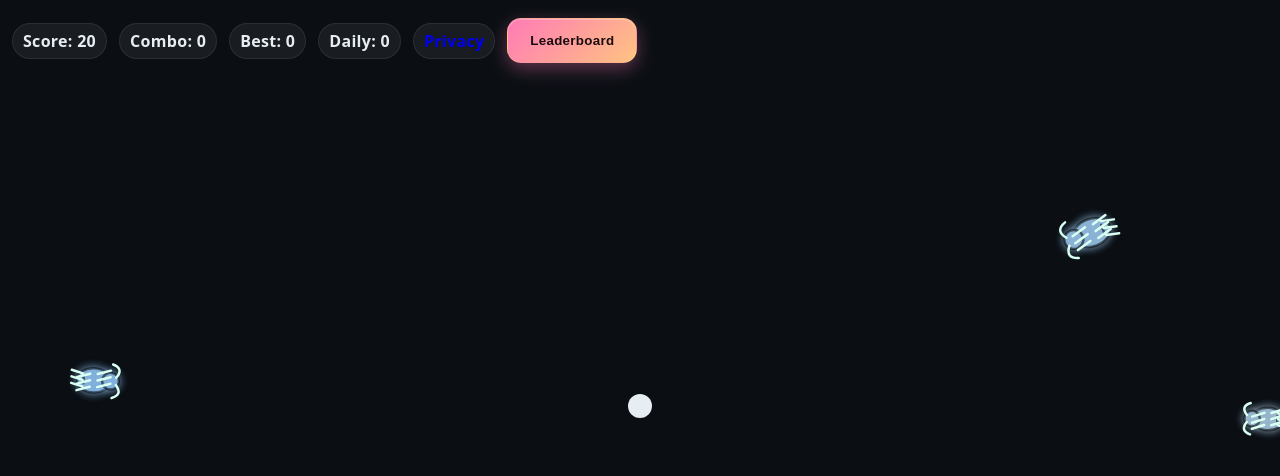
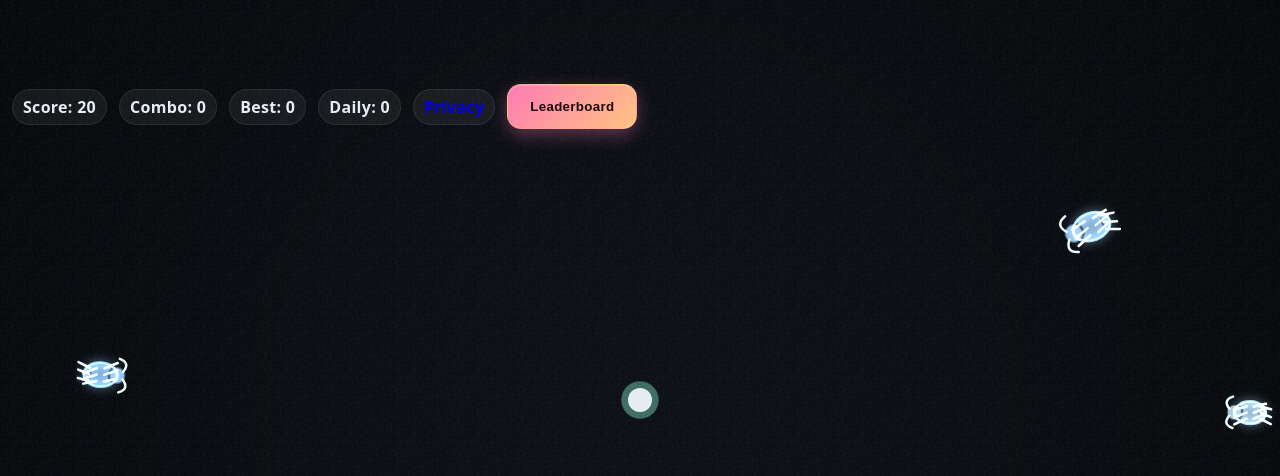
Before and after one commit to alexandremarquesricardo-star/loop_runner_adsense_configurable, a plain HTML site: page index.html in a window 1280 px wide. Both pictures are taken after a click on the button "Play". Drawn offline with Linux system fonts and the light colour scheme; animation ran at ten frames a second.

Commit message:
modified:   index.html

```diff
--- a/index.html
+++ b/index.html
@@ -59,6 +59,10 @@
     /* Ads */
     #ad-top-wrapper { position: fixed; top:0; left:0; right:0; z-index:5; background:#0b0f14; padding:6px 8px 0; width:100%; }
     #ad-spacer { height: var(--adH, 72px); }
+
+    /* Collapse ad UI if blocked */
+    .ads-blocked #ad-top-wrapper { display:none; }
+    .ads-blocked #ad-spacer { height:0 !important; }
 
     /* Modal */
     .modal { pointer-events:auto; position: fixed; inset:0; display:none; align-items:center; justify-content:center; z-index:10; }
@@ -131,18 +135,46 @@
 
 <script>
 (() => {
+  // ---------- Canvas setup ----------
   const canvas = document.getElementById('game');
   const ctx = canvas.getContext('2d');
-  let W=0, H=0, DPR=Math.min(devicePixelRatio||1,2);
-  function resize(){ W=innerWidth|0; H=innerHeight|0; canvas.width=W*DPR; canvas.height=H*DPR; canvas.style.width=W+'px'; canvas.style.height=H+'px'; ctx.setTransform(DPR,0,0,DPR,0,0); }
-  addEventListener('resize', resize); resize();
+  let W=0, H=0, DPR=Math.min(window.devicePixelRatio||1, 2);
 
-  // Safe Ad init
+  function resize(){
+    W=innerWidth|0; H=innerHeight|0;
+    canvas.width=W*DPR; canvas.height=H*DPR;
+    canvas.style.width=W+'px'; canvas.style.height=H+'px';
+    ctx.setTransform(DPR,0,0,DPR,0,0);
+    // keep fx canvas in sync
+    fx.width = W; fx.height = H; fxCtx.setTransform(1,0,0,1,0,0);
+  }
+  addEventListener('resize', resize);
+
+  // offscreen for bloom
+  const fx = document.createElement('canvas');
+  const fxCtx = fx.getContext('2d');
+
+  // small noise tile
+  const noise = document.createElement('canvas');
+  noise.width = noise.height = 64;
+  const nctx = noise.getContext('2d');
+  const id = nctx.createImageData(64,64);
+  for(let i=0;i<id.data.length;i+=4){ const v = (Math.random()*255)|0; id.data[i]=id.data[i+1]=id.data[i+2]=v; id.data[i+3]=255; }
+  nctx.putImageData(id,0,0);
+
+  resize();
+
+  // ---------- Ad handling (blocker-safe) ----------
+  function markAdsBlocked(){ document.documentElement.classList.add('ads-blocked'); }
+  window.addEventListener('load', () => {
+    setTimeout(() => { if(!window.adsbygoogle || !window.adsbygoogle.loaded) markAdsBlocked(); }, 1200);
+  });
+
   const topIns = document.getElementById('ad-top-unit');
   function tryFillTopAd(){
-    if(!topIns) return;
+    if(!topIns || document.documentElement.classList.contains('ads-blocked')) return true;
     const w = topIns.clientWidth;
-    if(w && w > 0){ (window.adsbygoogle=window.adsbygoogle||[]).push({}); return true; }
+    if(w && w > 0){ try { (window.adsbygoogle=window.adsbygoogle||[]).push({}); } catch(e) {} return true; }
     return false;
   }
   window.addEventListener('load', ()=>{
@@ -153,7 +185,6 @@
     }
   });
 
-  // Auto spacer for ad height
   const spacer = document.getElementById('ad-spacer');
   if('ResizeObserver' in window){
     new ResizeObserver(()=>{
@@ -163,13 +194,14 @@
     }).observe(document.getElementById('ad-top-wrapper'));
   }
 
-  // localStorage-safe helpers
+  // ---------- Storage helpers ----------
   function getLS(k, fallback){ try{ const v = localStorage.getItem(k); return v===null? fallback: v; }catch{ return fallback; } }
   function setLS(k, v){ try{ localStorage.setItem(k, v); }catch{} }
 
+  // ---------- State ----------
   const state={ running:false, paused:false, score:0, combo:0, time:0,
     best:Number(getLS('lr_best', 0)), dailyBest:Number(getLS('lr_daily', 0)),
-    spawnTimer:0, spawnInterval:1.1, dailyMode:false };
+    spawnTimer:0, spawnInterval:1.05, dailyMode:false };
 
   const ui={
     score:document.getElementById('score'), combo:document.getElementById('combo'),
@@ -181,7 +213,7 @@
   function hydrateHUD(){ ui.score.textContent='Score: 0'; ui.combo.textContent='Combo: 0'; ui.best.textContent='Best: '+state.best; ui.daily.textContent='Daily: '+state.dailyBest; }
   hydrateHUD();
 
-  // Seeded RNG for daily
+  // RNG & daily
   const todayKey=()=>new Date().toISOString().slice(0,10);
   function mulberry32(a){return function(){let t=a+=0x6D2B79F5;t=Math.imul(t^t>>>15,t|1);t^=t+Math.imul(t^t>>>7,t|61);return((t^t>>>14)>>>0)/4294967296}};
   let seededRand=Math.random; let usingSeed=false;
@@ -190,21 +222,25 @@
   function rndi(a,b){ return Math.floor(rnd(a,b+1)); }
   function hashToInt(str){ let h=2166136261>>>0; for(let i=0;i<str.length;i++){ h^=str.charCodeAt(i); h=Math.imul(h,16777619); } return h>>>0; }
 
-  // Audio
+  // Audio (tiny beeps)
   let audio, master;
   function initAudio(){ if(!audio){ audio=new (window.AudioContext||window.webkitAudioContext)(); master=audio.createGain(); master.gain.value=0.08; master.connect(audio.destination); } }
+  function beep(freq=440, dur=0.06){ if(!audio) return; const o=audio.createOscillator(); const g=audio.createGain(); o.type='square'; o.frequency.value=freq; g.gain.value=0.0001; g.gain.linearRampToValueAtTime(0.2, audio.currentTime+0.01); g.gain.exponentialRampToValueAtTime(0.0001, audio.currentTime+dur); o.connect(g); g.connect(master); o.start(); o.stop(audio.currentTime+dur+0.02); }
 
+  // Entities
   const player={ x:W/2, y:H/2, r:12, vx:0, vy:0, maxSpeed:900, friction:9, dashing:false, dashCooldown:0, dashWindup:0 };
-  const enemies=[]; const particles=[];
+  const enemies=[]; const particles=[]; const waves=[]; const trail=[];
 
   function addParticle(x,y,size=2,life=0.4){ const a=rnd(0,Math.PI*2); const sp=rnd(40,240); particles.push({x,y,vx:Math.cos(a)*sp, vy:Math.sin(a)*sp, life, maxLife:life, size}); }
+  function addWave(x,y){ waves.push({x,y,r:0, maxR:220, a:0.5}); }
+
   function spawnEnemy(){ const m=24; const side=rndi(0,3); let x,y; if(side===0){x=rnd(-m,W+m); y=-m;} else if(side===1){x=W+m; y=rnd(-m,H+m);} else if(side===2){x=rnd(-m,W+m); y=H+m;} else {x=-m; y=rnd(-m,H+m);}
     const r=rnd(14,22); const speed=rnd(40,90)+Math.min(state.time*4,220); const ang=Math.atan2(player.y-y, player.x-x)+rnd(-0.5,0.5); const vx=Math.cos(ang)*speed, vy=Math.sin(ang)*speed; enemies.push({x,y,r,vx,vy,speed,ang}); }
 
   // Input
   let pointer={ x:W/2, y:H/2, down:false };
   function screenToWorld(e){ const rect=canvas.getBoundingClientRect(); return { x:(e.clientX-rect.left), y:(e.clientY-rect.top) }; }
-  function startDashTowards(px,py){ if(player.dashCooldown>0) return; const dx=px-player.x, dy=py-player.y; const len=Math.hypot(dx,dy)||1; const ux=dx/len, uy=dy/len; player.vx=ux*player.maxSpeed; player.vy=uy*player.maxSpeed; player.dashing=true; player.dashCooldown=0.35; player.dashWindup=0.12; for(let i=0;i<10;i++) addParticle(player.x,player.y,3,0.25); }
+  function startDashTowards(px,py){ if(player.dashCooldown>0) return; const dx=px-player.x, dy=py-player.y; const len=Math.hypot(dx,dy)||1; const ux=dx/len, uy=dy/len; player.vx=ux*player.maxSpeed; player.vy=uy*player.maxSpeed; player.dashing=true; player.dashCooldown=0.35; player.dashWindup=0.12; for(let i=0;i<10;i++) addParticle(player.x,player.y,3,0.25); addWave(player.x,player.y); beep(660,0.05); }
   canvas.addEventListener('pointerdown',(e)=>{ initAudio(); const p=screenToWorld(e); pointer.down=true; pointer.x=p.x; pointer.y=p.y; startDashTowards(pointer.x,pointer.y); });
   canvas.addEventListener('pointermove',(e)=>{ const p=screenToWorld(e); pointer.x=p.x; pointer.y=p.y; });
   canvas.addEventListener('pointerup',()=>{ pointer.down=false; });
@@ -226,15 +262,111 @@
   // Fill modal ad only when visible
   let modalAdFilled = false;
   function maybeFillModalAd(){
-    if(modalAdFilled) return;
+    if(modalAdFilled || document.documentElement.classList.contains('ads-blocked')) return;
     const ins = document.getElementById('ad-modal-unit');
     if(!ins) return;
     const w = ins.clientWidth;
-    if(w && w>0){ (window.adsbygoogle=window.adsbygoogle||[]).push({}); modalAdFilled = true; }
+    if(w && w>0){ try { (window.adsbygoogle=window.adsbygoogle||[]).push({}); modalAdFilled = true; } catch(e) {} }
     else { setTimeout(maybeFillModalAd, 200); }
   }
 
-  function startGame(daily=false){ state.running=true; state.paused=false; state.time=0; state.score=0; state.combo=0; state.spawnTimer=0; state.spawnInterval=1.1; enemies.length=0; particles.length=0; player.x=W/2; player.y=H/2; player.vx=0; player.vy=0; player.dashing=false; player.dashCooldown=0; player.dashWindup=0; hydrateHUD(); state.dailyMode=daily; usingSeed=false; if(daily) setDailySeed(); ui.overlay.style.display='none'; }
+  // ---------- Visual helpers ----------
+  function clamp01(t){ return Math.max(0, Math.min(1, t)); }
+  function lerp(a,b,t){ return a + (b-a)*t; }
+  function lerpColor(c1, c2, t){ return [ Math.round(lerp(c1[0], c2[0], t)), Math.round(lerp(c1[1], c2[1], t)), Math.round(lerp(c1[2], c2[2], t)) ]; }
+  const COL_BLUE=[88,166,255], COL_YELLOW=[255,210,119], COL_RED=[255,95,95];
+  function speedToColor(speed){ const t = clamp01((speed-40)/270); if(t<0.5){ const u=t/0.5; const c=lerpColor(COL_BLUE, COL_YELLOW, u); return `rgb(${c[0]},${c[1]},${c[2]})`; } const u=(t-0.5)/0.5; const c=lerpColor(COL_YELLOW, COL_RED, u); return `rgb(${c[0]},${c[1]},${c[2]})`; }
+
+  // ---------- FX layers ----------
+  function drawBackground(t){
+    // radial gradient
+    const g = ctx.createRadialGradient(W*0.5,H*0.5,0, W*0.5,H*0.5, Math.hypot(W,H)*0.6);
+    g.addColorStop(0,'#0b0f14'); g.addColorStop(1,'#05080c');
+    ctx.fillStyle = g; ctx.fillRect(0,0,W,H);
+
+    // subtle grid
+    ctx.save();
+    ctx.globalAlpha = 0.08;
+    ctx.fillStyle = '#0e141c';
+    const offX = (t*12)%40, offY=(t*8)%40;
+    for(let x=-40+offX; x<W+40; x+=40){ ctx.fillRect(x,0,1,H); }
+    for(let y=-40+offY; y<H+40; y+=40){ ctx.fillRect(0,y,W,1); }
+    ctx.restore();
+
+    // vignette
+    ctx.save();
+    ctx.globalCompositeOperation = 'multiply';
+    const vg = ctx.createRadialGradient(W*0.5,H*0.5, Math.min(W,H)*0.4, W*0.5,H*0.5, Math.max(W,H)*0.7);
+    vg.addColorStop(0,'rgba(0,0,0,0)'); vg.addColorStop(1,'rgba(0,0,0,0.35)');
+    ctx.fillStyle = vg; ctx.fillRect(0,0,W,H);
+    ctx.restore();
+
+    // noise film
+    ctx.save();
+    ctx.globalAlpha = 0.035;
+    for(let y=0;y<H;y+=64) for(let x=0;x<W;x+=64) ctx.drawImage(noise, x, y);
+    ctx.restore();
+  }
+
+  function updateTrail(dt){
+    trail.push({x:player.x, y:player.y, a:1});
+    if(trail.length>24) trail.shift();
+    for(const t of trail) t.a *= Math.pow(0.9, Math.max(1, 60*dt));
+  }
+  function renderTrail(){
+    ctx.save();
+    ctx.globalCompositeOperation='lighter';
+    for(let i=0;i<trail.length;i++){ const t = trail[i], a = t.a*0.35; if(a<0.02) continue; ctx.globalAlpha=a; ctx.beginPath(); ctx.arc(t.x,t.y, player.r*(1+i/trail.length*0.6), 0, Math.PI*2); ctx.fillStyle='#88ffcc'; ctx.fill(); }
+    ctx.restore();
+  }
+
+  function drawBug(e){
+    ctx.save();
+    ctx.translate(e.x, e.y);
+    ctx.rotate(e.ang||0);
+    ctx.lineJoin='round'; ctx.lineCap='round';
+
+    // Body + outline
+    const body = speedToColor(e.speed);
+    ctx.fillStyle = body;
+    ctx.strokeStyle = 'rgba(0,0,0,0.55)';
+    ctx.lineWidth = 2.5;
+    ctx.beginPath(); ctx.ellipse(0, 0, e.r*0.9, e.r*0.65, 0, 0, Math.PI*2); ctx.fill(); ctx.stroke();
+    ctx.beginPath(); ctx.ellipse(e.r*0.9, 0, e.r*0.45, e.r*0.45, 0, 0, Math.PI*2); ctx.fill(); ctx.stroke();
+
+    // Stripe
+    ctx.beginPath(); ctx.moveTo(-e.r*0.55, -e.r*0.18); ctx.lineTo(-e.r*0.55, e.r*0.18); ctx.stroke();
+
+    // Legs/antennae (LOD + subtle wiggle)
+    if(e.r>10){
+      const t = performance.now()*0.003;
+      ctx.strokeStyle = '#eafff7';
+      ctx.lineWidth = 2.5;
+      for(let i=-1;i<=1;i++){
+        const sway = Math.sin(t*5 + i)*2;
+        const y = i*e.r*0.35;
+        ctx.beginPath();
+        ctx.moveTo(-e.r*0.6, y);   ctx.lineTo(-e.r*1.2, y-3+sway);
+        ctx.moveTo(-e.r*0.2, y);   ctx.lineTo(-e.r*0.9, y+4-sway);
+        ctx.moveTo( e.r*0.2, y);   ctx.lineTo( e.r*0.9, y-4+sway);
+        ctx.stroke();
+      }
+      ctx.beginPath();
+      ctx.moveTo(e.r*1.2, -e.r*0.2); ctx.quadraticCurveTo(e.r*1.6, -e.r*0.7, e.r*1.0, -e.r*0.9);
+      ctx.moveTo(e.r*1.2,  e.r*0.2); ctx.quadraticCurveTo(e.r*1.6,  e.r*0.7, e.r*1.0,  e.r*0.9);
+      ctx.stroke();
+    }
+
+    // Soft glow stroke
+    ctx.globalCompositeOperation='lighter';
+    ctx.shadowColor = body; ctx.shadowBlur=10;
+    ctx.beginPath(); ctx.ellipse(0,0, e.r*0.9, e.r*0.65, 0,0,Math.PI*2); ctx.strokeStyle=body; ctx.stroke();
+
+    ctx.restore();
+  }
+
+  // ---------- Game loop ----------
+  function startGame(daily=false){ state.running=true; state.paused=false; state.time=0; state.score=0; state.combo=0; state.spawnTimer=0; state.spawnInterval=1.05; enemies.length=0; particles.length=0; waves.length=0; trail.length=0; player.x=W/2; player.y=H/2; player.vx=0; player.vy=0; player.dashing=false; player.dashCooldown=0; player.dashWindup=0; hydrateHUD(); state.dailyMode=daily; usingSeed=false; if(daily) setDailySeed(); ui.overlay.style.display='none'; }
   function gameOver(){ state.running=false; state.paused=false; if(state.dailyMode){ state.dailyBest=Math.max(state.dailyBest, state.score|0); setLS('lr_daily', state.dailyBest); } else { state.best=Math.max(state.best, state.score|0); setLS('lr_best', state.best); } hydrateHUD(); document.querySelector('#overlay h1').textContent='Game Over'; document.querySelector('#overlay p').innerHTML=`Score: <b>${state.score|0}</b> • Best: <b>${state.dailyMode?state.dailyBest:state.best}</b>`; ui.overlay.style.display='block'; showLeaderboard(state.dailyMode?'daily':'normal'); }
 
   ui.start.addEventListener('click', ()=>{ initAudio(); startGame(false); });
@@ -243,86 +375,64 @@
 
   let last = performance.now();
   function loop(){ requestAnimationFrame(loop); const t=performance.now(); let dt=(t-last)/1000; last=t; if(!state.running){ render(); return; }
-    state.time += dt; state.score += dt*10; if(((state.score|0)%10)===0) ui.score.textContent=`Score: ${state.score|0}`; update(dt); render(); }
-  function update(dt){ state.spawnTimer-=dt; if(state.spawnTimer<=0){ spawnEnemy(); state.spawnTimer=state.spawnInterval; }
+    state.time += dt; state.score += dt*10; if(((state.score|0)%10)===0) ui.score.textContent=`Score: ${state.score|0}`;
+    update(dt); render(); }
+  function update(dt){
+    state.spawnTimer-=dt; if(state.spawnTimer<=0){ spawnEnemy(); state.spawnTimer=state.spawnInterval; }
     if(player.dashWindup>0){ player.dashWindup-=dt; if(player.dashWindup<=0) player.dashing=false; }
     const f=Math.exp(-player.friction*dt); player.vx*=f; player.vy*=f; player.x+=player.vx*dt; player.y+=player.vy*dt; player.x=Math.max(8,Math.min(W-8,player.x)); player.y=Math.max(8,Math.min(H-8,player.y)); if(player.dashCooldown>0) player.dashCooldown-=dt;
+
+    // waves
+    for(let i=0;i<waves.length;i++){ const w=waves[i]; w.r += 400*dt; w.a *= Math.pow(0.5, dt*2); if(w.r>w.maxR || w.a<0.02){ waves.splice(i,1); i--; } }
+
+    // trail
+    updateTrail(dt);
+
+    // enemies
     for(let i=0;i<enemies.length;i++){ const e=enemies[i]; const ang=Math.atan2(player.y-e.y, player.x-e.x); e.vx=Math.cos(ang)*e.speed; e.vy=Math.sin(ang)*e.speed; e.ang = Math.atan2(e.vy, e.vx); e.x+=e.vx*dt; e.y+=e.vy*dt;
       const d=Math.hypot(e.x-player.x, e.y-player.y);
-      if(d<e.r+player.r){ if(player.dashing){ enemies.splice(i,1); i--; state.combo+=1; const add = Math.floor(10*Math.pow(1.4, state.combo-1)); state.score += add; ui.combo.textContent=`Combo: ${state.combo}`; ui.score.textContent=`Score: ${state.score|0}`; for(let k=0;k<24;k++) addParticle(e.x,e.y, Math.random()*2+2, Math.random()*0.4+0.2); } else { gameOver(); break; } }
-      if(e.x<-100||e.x>W+100||e.y<-100||e.y>H+100){ enemies.splice(i,1); i--; }
+      if(d<e.r+player.r){ if(player.dashing){ enemies.splice(i,1); i--; state.combo+=1; const add = Math.floor(10*Math.pow(1.4, state.combo-1)); state.score += add; ui.combo.textContent=`Combo: ${state.combo}`; ui.score.textContent=`Score: ${state.score|0}`; for(let k=0;k<28;k++) addParticle(e.x,e.y, Math.random()*2+2, Math.random()*0.5+0.2); beep(880,0.04); } else { gameOver(); break; } }
+      if(e.x<-140||e.x>W+140||e.y<-140||e.y>H+140){ enemies.splice(i,1); i--; }
     }
+
+    // particles
     for(let i=0;i<particles.length;i++){ const p=particles[i]; p.life-=dt; p.x+=p.vx*dt; p.y+=p.vy*dt; p.vx*=0.98; p.vy*=0.98; if(p.life<=0){ particles.splice(i,1); i--; } }
   }
 
-  // ---------- Visual helpers ----------
-  function clamp01(t){ return Math.max(0, Math.min(1, t)); }
-  function lerp(a,b,t){ return a + (b-a)*t; }
-  function lerpColor(c1, c2, t){ // colors as [r,g,b]
-    return [ Math.round(lerp(c1[0], c2[0], t)),
-             Math.round(lerp(c1[1], c2[1], t)),
-             Math.round(lerp(c1[2], c2[2], t)) ];
-  }
-  const COL_BLUE=[88,166,255], COL_YELLOW=[255,210,119], COL_RED=[255,95,95];
-  function speedToColor(speed){ // map ~40..310 to blue->yellow->red
-    const t = clamp01((speed-40)/270);
-    if(t<0.5){ const u=t/0.5; const c=lerpColor(COL_BLUE, COL_YELLOW, u); return `rgb(${c[0]},${c[1]},${c[2]})`; }
-    const u=(t-0.5)/0.5; const c=lerpColor(COL_YELLOW, COL_RED, u); return `rgb(${c[0]},${c[1]},${c[2]})`;
-  }
+  function render(){
+    // background + film
+    drawBackground(state.time);
 
-  function drawBug(e){
+    // additive particle layer
     ctx.save();
-    ctx.translate(e.x, e.y);
-    ctx.rotate(e.ang||0);
-    ctx.lineJoin='round'; ctx.lineCap='round';
+    ctx.globalCompositeOperation='lighter';
+    for(const p of particles){ const a=Math.max(0, Math.min(1, p.life/p.maxLife)); ctx.globalAlpha=a*0.8; ctx.beginPath(); ctx.arc(p.x,p.y,p.size,0,Math.PI*2); ctx.fillStyle='#8fb3ff'; ctx.fill(); }
+    ctx.restore();
 
-    // Color by speed + glow for accessibility
-    const body = speedToColor(e.speed);
-    ctx.shadowColor = body;
-    ctx.shadowBlur = 8;
+    // shockwaves
+    ctx.save();
+    ctx.globalCompositeOperation='lighter';
+    for(const w of waves){ ctx.globalAlpha=w.a*0.6; ctx.beginPath(); ctx.arc(w.x,w.y,w.r,0,Math.PI*2); ctx.strokeStyle='#88ffcc'; ctx.lineWidth=2; ctx.stroke(); }
+    ctx.restore();
 
-    // Body
-    ctx.fillStyle = body;
-    ctx.strokeStyle = 'rgba(0,0,0,0.55)';
-    ctx.lineWidth = 2.5;
-    ctx.beginPath(); ctx.ellipse(0, 0, e.r*0.9, e.r*0.65, 0, 0, Math.PI*2); ctx.fill(); ctx.stroke();
-    ctx.beginPath(); ctx.ellipse(e.r*0.9, 0, e.r*0.45, e.r*0.45, 0, 0, Math.PI*2); ctx.fill(); ctx.stroke();
+    // trail
+    renderTrail();
 
-    // Stripe (dark)
-    ctx.shadowBlur = 0;
-    ctx.beginPath(); ctx.moveTo(-e.r*0.55, -e.r*0.18); ctx.lineTo(-e.r*0.55, e.r*0.18); ctx.strokeStyle='rgba(0,0,0,0.55)'; ctx.stroke();
+    // enemies
+    for(const e of enemies){ drawBug(e); }
 
-    // Legs & antennae in light color for contrast
-    ctx.strokeStyle = '#d9fff2';
-    ctx.lineWidth = 2.5;
-    for(let i=-1;i<=1;i++){
-      const y = i*e.r*0.35;
-      ctx.beginPath();
-      ctx.moveTo(-e.r*0.6, y);   ctx.lineTo(-e.r*1.2, y-3);
-      ctx.moveTo(-e.r*0.2, y);   ctx.lineTo(-e.r*0.9, y+4);
-      ctx.moveTo(e.r*0.2, y);    ctx.lineTo(e.r*0.9, y-4);
-      ctx.stroke();
-    }
-    ctx.beginPath();
-    ctx.moveTo(e.r*1.2, -e.r*0.2); ctx.quadraticCurveTo(e.r*1.6, -e.r*0.7, e.r*1.0, -e.r*0.9);
-    ctx.moveTo(e.r*1.2, e.r*0.2);  ctx.quadraticCurveTo(e.r*1.6,  e.r*0.7, e.r*1.0,  e.r*0.9);
-    ctx.stroke();
-    ctx.restore();
-  }
-
-  function render(){ ctx.save(); ctx.clearRect(0,0,W,H);
-    for(const p of particles){ const a=Math.max(0, Math.min(1, p.life/p.maxLife)); ctx.globalAlpha=a; ctx.beginPath(); ctx.arc(p.x,p.y,p.size,0,Math.PI*2); ctx.fillStyle='#8fb3ff'; ctx.fill(); ctx.globalAlpha=1; }
-    for(const e of enemies){ drawBug(e); }
-    // Player
+    // player
     ctx.beginPath(); ctx.arc(player.x,player.y,player.r,0,Math.PI*2);
     ctx.fillStyle= player.dashing ? '#88ffcc' : '#e6edf3';
     ctx.shadowColor = player.dashing ? '#88ffcc' : '#0000'; ctx.shadowBlur = player.dashing ? 12 : 0; ctx.fill();
-    ctx.restore(); }
+  }
 
-  // Modal close-click
+  // modal close click
   document.getElementById('lbModal').addEventListener('click', (e)=>{ if(e.target.id==='lbModal') e.currentTarget.classList.remove('show'); });
 
-  loop();
+  // init & run
+  addEventListener('load', resize);
+  requestAnimationFrame(loop);
 })();
 </script>
 </body>
```
